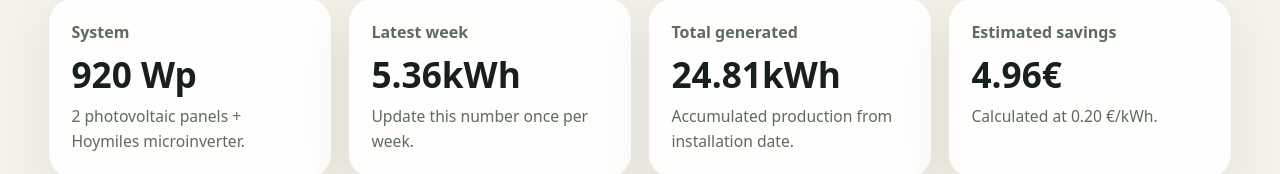
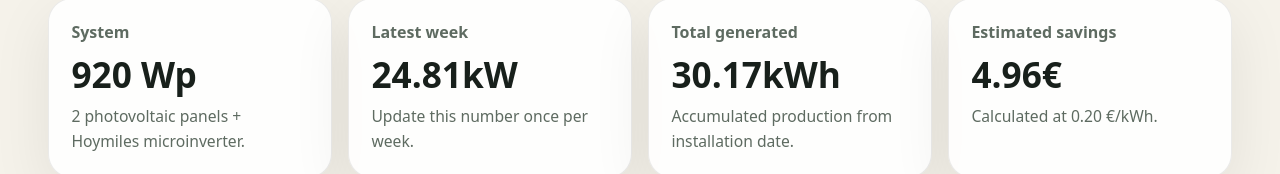
Before and after one commit to lolopetrov/solcasa, a plain HTML site: page index.html in a window 1280 px wide. Shown: the part 738-912 px from the top of the page. Drawn offline with Linux system fonts and the light colour scheme.

Commit message:
Update index.html

```diff
--- a/index.html
+++ b/index.html
@@ -62,12 +62,12 @@
       </article>
       <article class="card">
         <span>Latest week</span>
-        <strong>5.36kWh</strong>
+        <strong>24.81kW </strong>
         <p>Update this number once per week.</p>
       </article>
       <article class="card">
         <span>Total generated</span>
-        <strong>24.81kWh</strong>
+        <strong>30.17kWh</strong>
         <p>Accumulated production from installation date.</p>
       </article>
       <article class="card">
```
